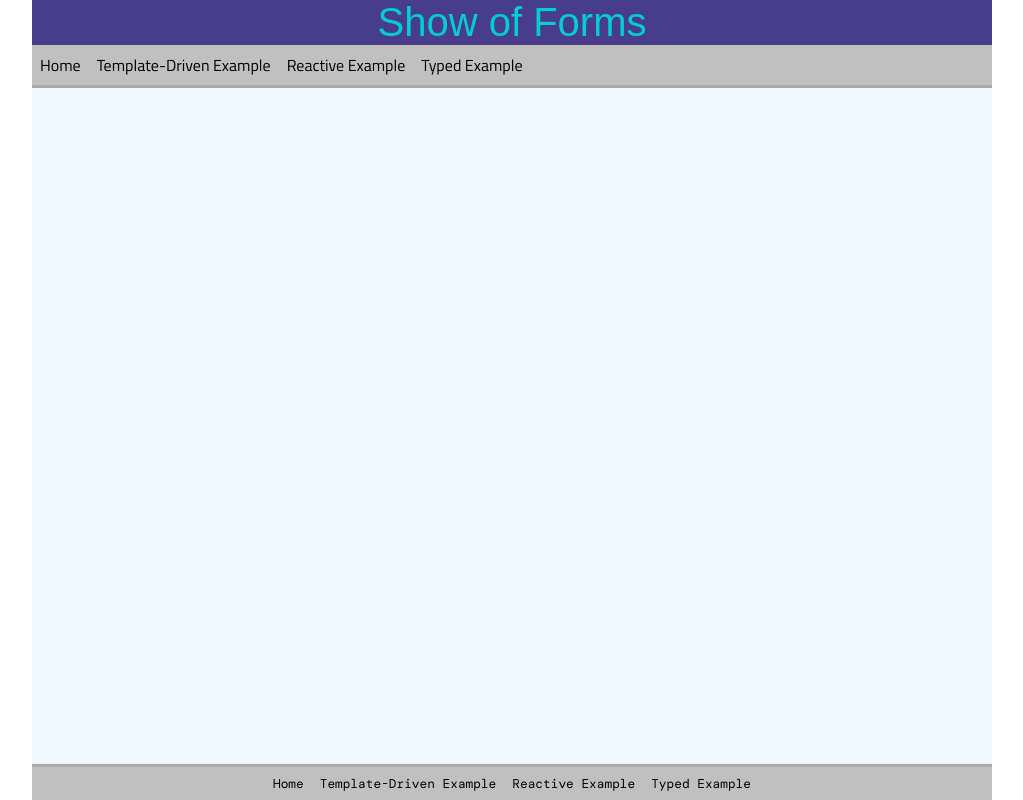
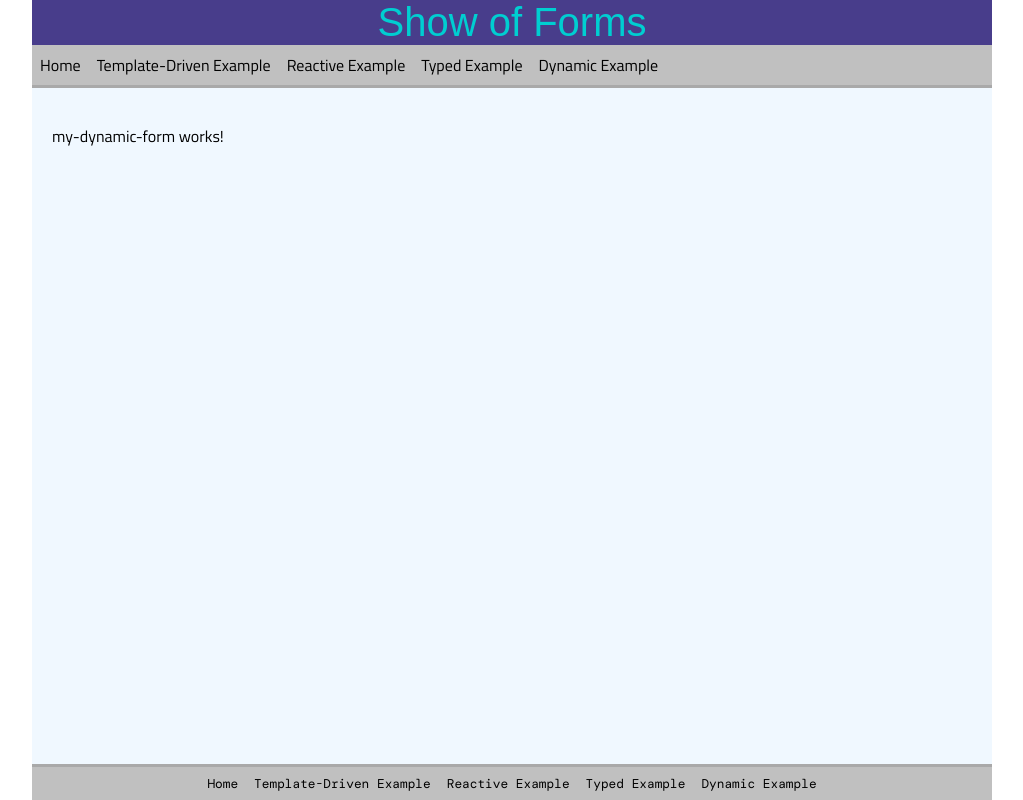
Before and after one commit to S-Skaggs/show-of-forms, an Angular app: page /dynamic in a window 1280 px wide. Before the commit this address led to /. Shown: the whole page, without its empty margins (128-1151 px from the left). Built offline with nearby package versions, Linux system fonts and the light colour scheme; a web font is replaced by a local one.

Commit message:
FEAT: added a component for a dynamic forms example

```diff
--- a/src/app/app.component.ts
+++ b/src/app/app.component.ts
@@ -17,6 +17,7 @@ import { RouterOutlet, RouterLink } from '@angular/router';
           <li><a routerLink="template">Template-Driven Example</a></li>
           <li><a routerLink="reactive">Reactive Example</a></li>
           <li><a routerLink="typed">Typed Example</a></li>
+          <li><a routerLink="dynamic">Dynamic Example</a></li>
         </ul>
       </nav>
 
@@ -33,6 +34,7 @@ import { RouterOutlet, RouterLink } from '@angular/router';
             <li><a routerLink="template">Template-Driven Example</a></li>
             <li><a routerLink="reactive">Reactive Example</a></li>
             <li><a routerLink="typed">Typed Example</a></li>
+            <li><a routerLink="dynamic">Dynamic Example</a></li>
           </ul>
         </nav>
       </footer>
--- a/src/app/app.routes.ts
+++ b/src/app/app.routes.ts
@@ -3,6 +3,7 @@ import { HomeComponent } from './home/home.component';
 import { MyReactiveFormComponent } from './my-reactive-form/my-reactive-form.component';
 import { MyTemplateFormComponent } from './my-template-form/my-template-form.component';
 import { MyTypedFormComponent } from './my-typed-form/my-typed-form.component';
+import { MyDynamicFormComponent } from './my-dynamic-form/my-dynamic-form.component';
 
 export const routes: Routes = [
   {
@@ -24,5 +25,9 @@ export const routes: Routes = [
   {
     path: 'typed',
     component: MyTypedFormComponent
+  },
+  {
+    path: 'dynamic',
+    component: MyDynamicFormComponent
   }
 ];
--- /dev/null
+++ b/src/app/my-dynamic-form/my-dynamic-form.component.ts
@@ -0,0 +1,16 @@
+import { Component } from '@angular/core';
+
+@Component({
+  selector: 'app-my-dynamic-form',
+  standalone: true,
+  imports: [],
+  template: `
+    <p>
+      my-dynamic-form works!
+    </p>
+  `,
+  styles: ``
+})
+export class MyDynamicFormComponent {
+
+}
```
Also changed, not shown: 1 other file (tests, documents, lock files or other folders).
